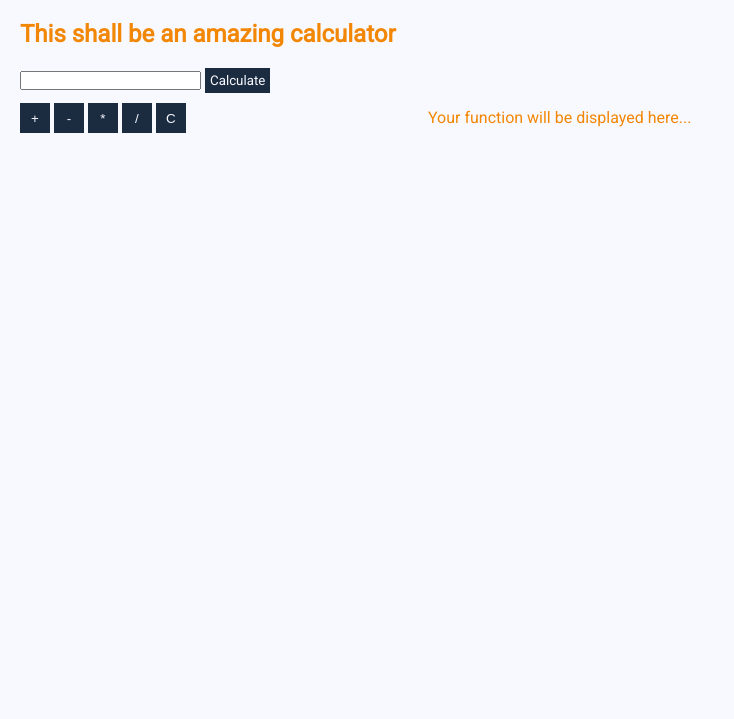
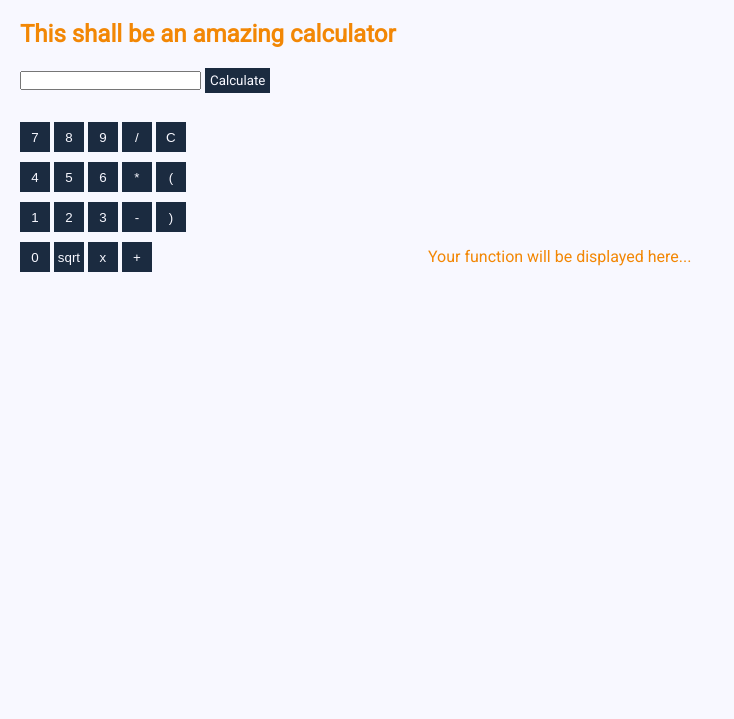
Before and after one commit to unexploredtest/WebGraphingCalculator, a Django app: page / in a window 1280 px wide. Shown: the part 40-759 px from the top of the page, without its empty margins (0-734 px from the left). Run offline with Django 3.2, Linux system fonts and the light colour scheme.

Commit message:
Added more buttons

```diff
--- a/Website/calculator/templates/calculator/calculator.html
+++ b/Website/calculator/templates/calculator/calculator.html
@@ -34,11 +34,32 @@
           <input type="text" width="15" id="equation"/>
           <input type="submit" class="submitButton" value="Calculate"></input>
         </form>
+
+
+
+
+         <br>
+        <button onclick="Add('7')">7</button>
+        <button onclick="Add('8')">8</button>
+        <button onclick="Add('9')">9</button>
+        <button onclick="Add('/')">/</button>
+        <button onclick="Clear()">C</button> <br>
+        <button onclick="Add('4')">4</button>
+        <button onclick="Add('5')">5</button>
+        <button onclick="Add('6')">6</button>
+        <button onclick="Add('*')">*</button>
+        <button onclick="Add('(')">(</button> <br>
+        <button onclick="Add('1')">1</button>
+        <button onclick="Add('2')">2</button>
+        <button onclick="Add('3')">3</button>
+        <button onclick="Add('-')">-</button>
+        <button onclick="Add(')')">)</button> <br>
+        <button onclick="Add('0')">0</button>
+        <button onclick="Add('sqrt(')">sqrt</button>
+        <button onclick="Add('x')">x</button>
         <button onclick="Add('+')">+</button>
-        <button onclick="Add('-')">-</button>
-        <button onclick="Add('*')">*</button>
-        <button onclick="Add('/')">/</button>
-        <button onclick="Clear()">C</button>
+
+
       </article>
 
       <div class="graph">
```
